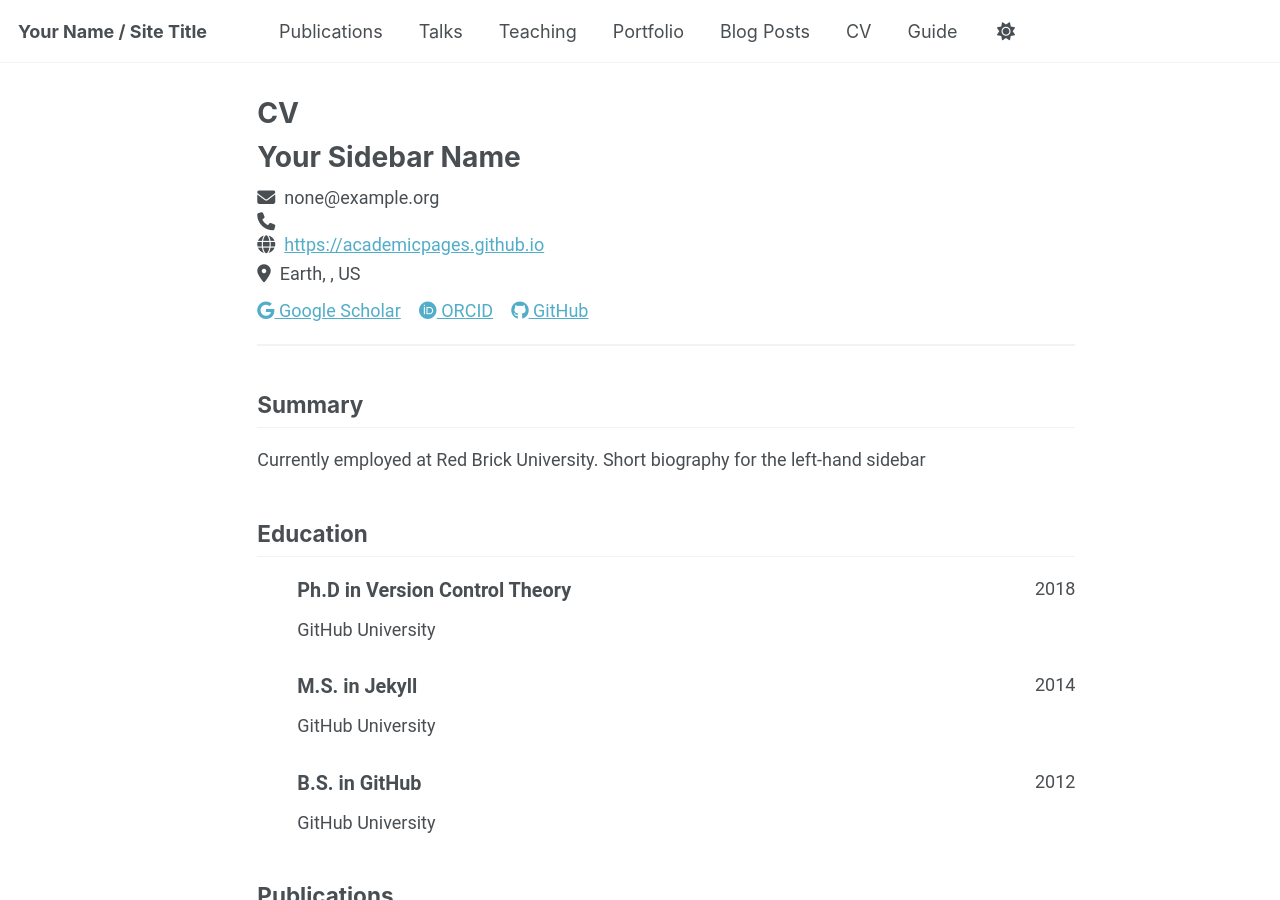
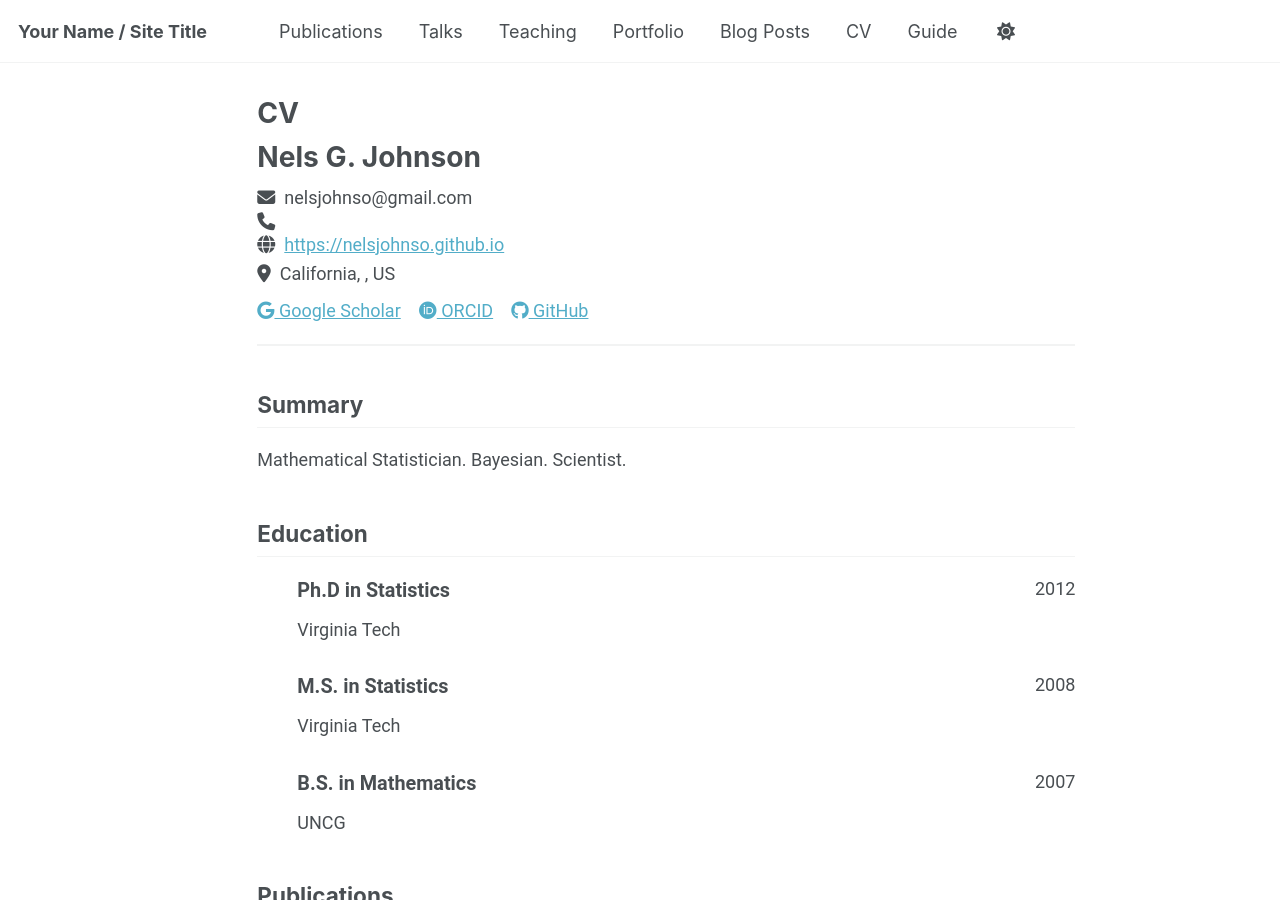
Before and after one commit to nelsjohnso/nelsjohnso.github.io, a Jekyll site: the page built from _pages/cv-json.md, in a window 1280 px wide and 900 px high. Built offline with Jekyll 4.4.1, drawn with Linux system fonts in a browser that asks for light colours; a script bundle is joined from its source files by our own code; library files that are not in the unit come from our copies.

Commit message:
Update personal information and education details

```diff
--- a/_data/cv.json
+++ b/_data/cv.json
@@ -1,14 +1,14 @@
 {
   "basics": {
-    "name": "Your Sidebar Name",
-    "email": "none@example.org",
+    "name": "Nels G. Johnson",
+    "email": "nelsjohnso@gmail.com",
     "phone": "",
-    "website": "https://academicpages.github.io",
-    "summary": "Currently employed at Red Brick University. Short biography for the left-hand sidebar",
+    "website": "https://nelsjohnso.github.io",
+    "summary": "Mathematical Statistician. Bayesian. Scientist.",
     "location": {
       "address": "",
       "postalCode": "",
-      "city": "Earth",
+      "city": "California",
       "countryCode": "US",
       "region": ""
     },
@@ -16,46 +16,46 @@
       {
         "network": "Google Scholar",
         "username": "",
-        "url": "https://scholar.google.com/citations?user=PS_CX0AAAAAJ"
+        "url": "https://scholar.google.com/citations?user=pNOzKzkAAAAJ&hl=en"
       },
       {
         "network": "ORCID",
         "username": "",
-        "url": "https://orcid.org/yourorcidurl"
+        "url": "https://orcid.org/0000-0002-8500-0194"
       },
       {
         "network": "GitHub",
-        "username": "academicpages",
-        "url": "https://github.com/academicpages"
+        "username": "nelsjohnso",
+        "url": "https://github.com/nelsjohnso"
       }
     ]
   },
   "work": [],
   "education": [
     {
-      "institution": "GitHub University",
-      "area": "Ph.D in Version Control Theory",
+      "institution": "Virginia Tech",
+      "area": "Ph.D in Statistics",
       "studyType": "",
       "startDate": "",
-      "endDate": "2018",
+      "endDate": "2012",
       "gpa": null,
       "courses": []
     },
     {
-      "institution": "GitHub University",
-      "area": "M.S. in Jekyll",
+      "institution": "Virginia Tech",
+      "area": "M.S. in Statistics",
       "studyType": "",
       "startDate": "",
-      "endDate": "2014",
+      "endDate": "2008",
       "gpa": null,
       "courses": []
     },
     {
-      "institution": "GitHub University",
-      "area": "B.S. in GitHub",
+      "institution": "UNCG",
+      "area": "B.S. in Mathematics",
       "studyType": "",
       "startDate": "",
-      "endDate": "2012",
+      "endDate": "2007",
       "gpa": null,
       "courses": []
     }
```
